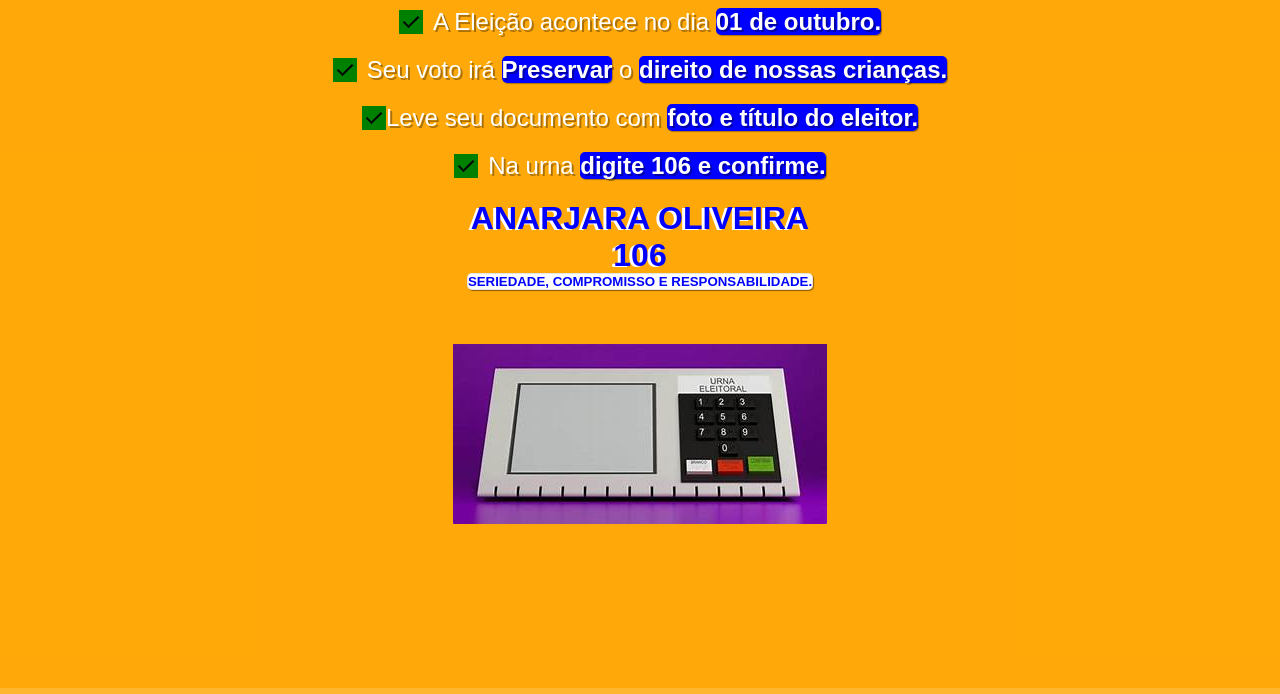
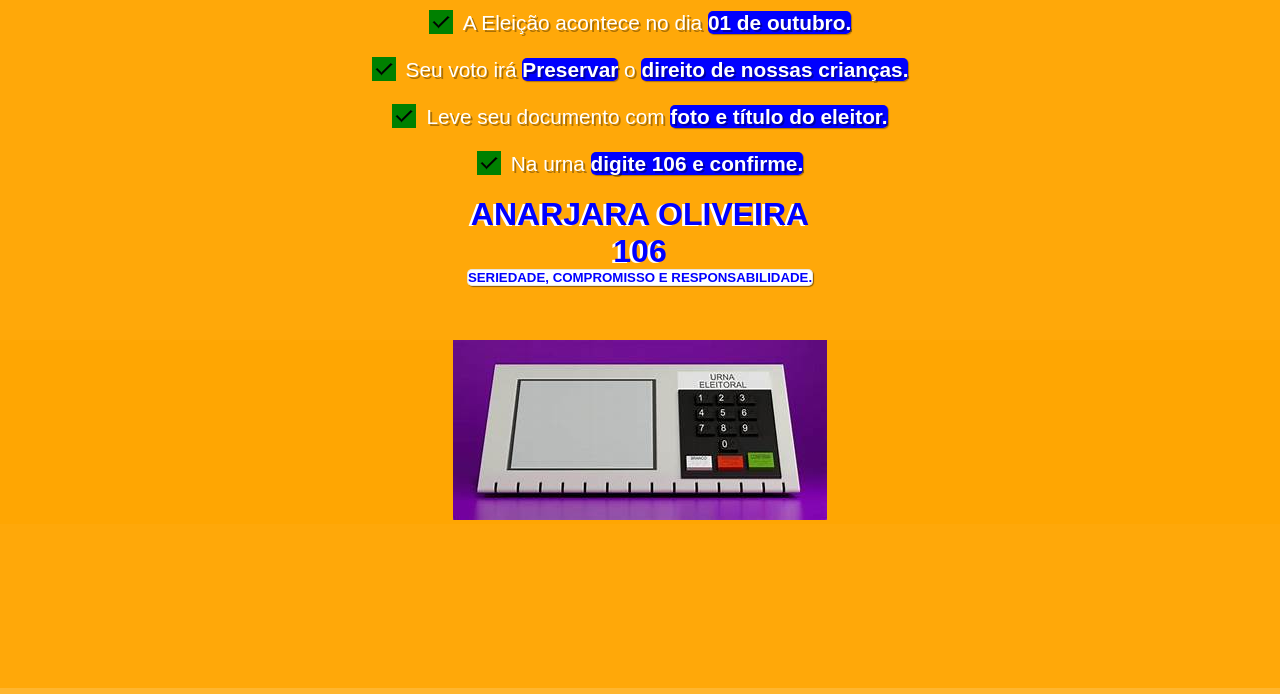
Before and after one commit to santosjuliano02/projeto-anarjara, a plain HTML site: page index.html in a window 1280 px wide. Shown: the part 106-800 px from the top of the page. Drawn offline with Linux system fonts and the light colour scheme.

Commit message:
manutençao

```diff
--- a/estilo/style.css
+++ b/estilo/style.css
@@ -36,7 +36,7 @@ img#foto {
 }
 
 main {
-    min-width: 320px;
+    min-width: 600px;
     max-width: 1000px;
     margin: auto;
     color: #ffffff;
@@ -47,7 +47,7 @@ main p {
     padding-left: 10px;
     padding-right: 10px;
     text-shadow: 2px 2px 0px #00000054;
-    font-size: 1.5em;
+    font-size: 1.3em;
 }
 
 h3 {
@@ -82,5 +82,6 @@ strong.comp2 {
 }
 
 footer {
+    background-color: #ffa600d0;
     text-align: center;
 }
--- a/index.html
+++ b/index.html
@@ -18,7 +18,7 @@
         <article>
             <p> <img src="check_FILL0_wght400_GRAD0_opsz24.png" alt="" style="background-color: green; transform: translateY(4px); margin-right: 10px;">A Eleição acontece no dia <strong>01 de outubro.</strong></p><br>
             <p><img src="check_FILL0_wght400_GRAD0_opsz24.png" alt="" style="background-color: green; transform: translateY(4px); margin-right: 10px;">Seu voto irá <strong>Preservar</strong> o <strong>direito de nossas crianças.</strong></p><br>
-            <p><img src="check_FILL0_wght400_GRAD0_opsz24.png" alt="" style="background-color: green; transform: translateY(4px); margin-right 10px;">Leve seu documento com <strong>foto e título do eleitor.</strong></p><br>
+            <p><img src="check_FILL0_wght400_GRAD0_opsz24.png" alt="" style="background-color: green; transform: translateY(4px); margin-right: 10px;">Leve seu documento com <strong>foto e título do eleitor.</strong></p><br>
             <p><img src="check_FILL0_wght400_GRAD0_opsz24.png" alt="" style="background-color: green; transform: translateY(4px); margin-right: 10px;">Na urna <strong>digite 106 e confirme.</strong></p>
             </article>
             <div>
```
Also changed, not shown: imagem/th (2).jpeg (added).
